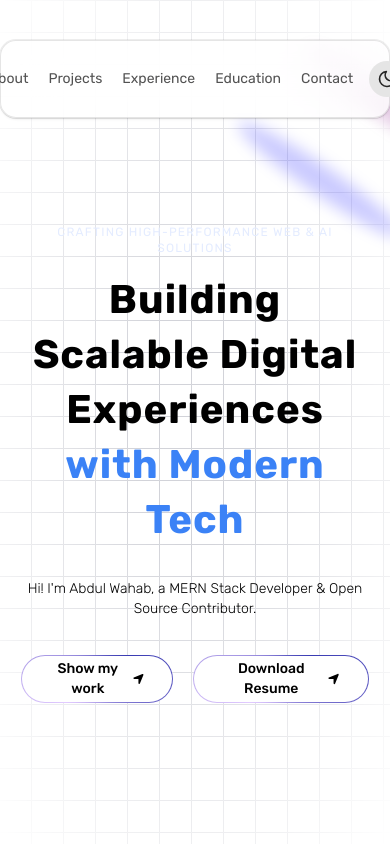
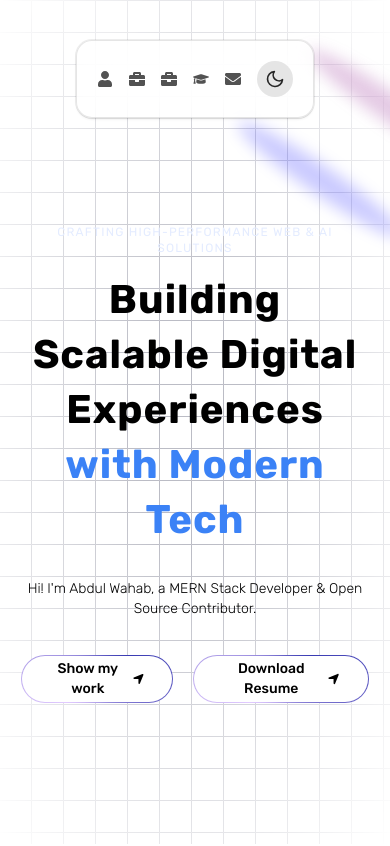
Before and after one commit to abdulwahabahmedkhanyusufzai/My_personal_portfolio, a Next.js app in the folder my_personal_portfolio/: page / in a window 390 px wide. Shown: the top 846 px of the page. Built offline with nearby package versions, Linux system fonts and the light colour scheme.

Commit message:
Implement FloatingNavbar, Hero component, and centralize portfolio data.

```diff
--- a/my_personal_portfolio/components/Hero.tsx
+++ b/my_personal_portfolio/components/Hero.tsx
@@ -20,7 +20,7 @@ const Hero = () => {
       </div>
 
       <div
-        className="h-screen w-full dark:bg-black-100 bg-white dark:bg-grid-white/[0.03] bg-grid-black-100/[0.2]
+        className="h-screen w-full dark:bg-black-100 bg-white dark:bg-grid-white/[0.07] bg-grid-black-100/[0.3]
        absolute top-0 left-0 flex items-center justify-center"
       >
         <div
--- a/my_personal_portfolio/components/ui/FloatingNavbar.tsx
+++ b/my_personal_portfolio/components/ui/FloatingNavbar.tsx
@@ -49,7 +49,7 @@ export const FloatingNav = ({
   return (
     <div
       className={cn(
-        "flex max-w-fit md:min-w-[70vw] lg:min-w-fit fixed z-[5000] top-10 inset-x-0 mx-auto px-10 py-5 rounded-2xl border border-black/.1 shadow-[0px_2px_3px_-1px_rgba(0,0,0,0.1),0px_1px_0px_0px_rgba(25,28,33,0.02),0px_0px_0px_1px_rgba(25,28,33,0.08)] items-center justify-center space-x-4 translation-all duration-300",
+        "flex max-w-fit  fixed z-[5000] top-10 inset-x-0 mx-auto px-5 sm:px-10 py-5 rounded-2xl border border-black/.1 shadow-[0px_2px_3px_-1px_rgba(0,0,0,0.1),0px_1px_0px_0px_rgba(25,28,33,0.02),0px_0px_0px_1px_rgba(25,28,33,0.08)] items-center justify-center space-x-4 translation-all duration-300",
         "backdrop-blur-xl bg-white/75 dark:bg-black-100/75 border-black/10 dark:border-white/[0.125]",
         visible ? "opacity-100 translate-y-0" : "opacity-0 -translate-y-20 pointer-events-none",
         className
@@ -72,7 +72,7 @@ export const FloatingNav = ({
             )}
           >
             <span className="block sm:hidden">{navItem.icon}</span>
-            <span className=" text-sm !cursor-pointer">{navItem.name}</span>
+            <span className="hidden sm:block text-sm !cursor-pointer">{navItem.name}</span>
           </Link>
         )
       )}
--- a/my_personal_portfolio/data/index.ts
+++ b/my_personal_portfolio/data/index.tsx
@@ -2,12 +2,14 @@ import { z } from "zod";
 import { FaFacebook, FaWhatsapp, FaGithub, FaLinkedin } from "react-icons/fa";
 import { SiFiverr } from "react-icons/si";
 
+import { FaHome, FaUser, FaBriefcase, FaGraduationCap, FaEnvelope } from "react-icons/fa";
+
 export const navItems = [
-  { name: "About", link: "#about" },
-  { name: "Projects", link: "#projects" },
-  { name: "Experience", link: "#experience" },
-  { name: "Education", link: "#education" },
-  { name: "Contact", link: "#contact" },
+  { name: "About", link: "#about", icon: <FaUser /> },
+  { name: "Projects", link: "#projects", icon: <FaBriefcase /> },
+  { name: "Experience", link: "#experience", icon: <FaBriefcase /> },
+  { name: "Education", link: "#education", icon: <FaGraduationCap /> },
+  { name: "Contact", link: "#contact", icon: <FaEnvelope /> },
 ];
 
 export const skillsData = [
```
